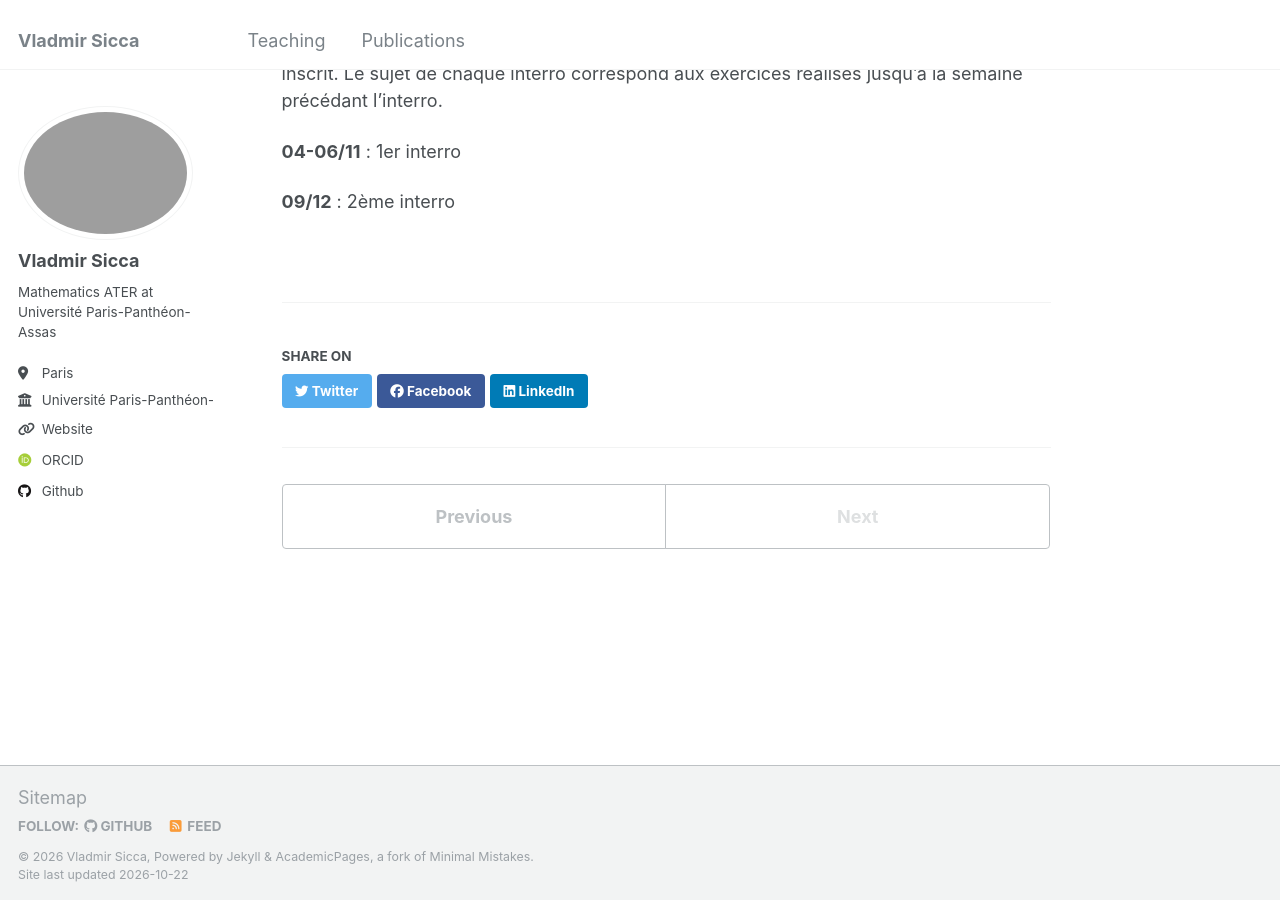
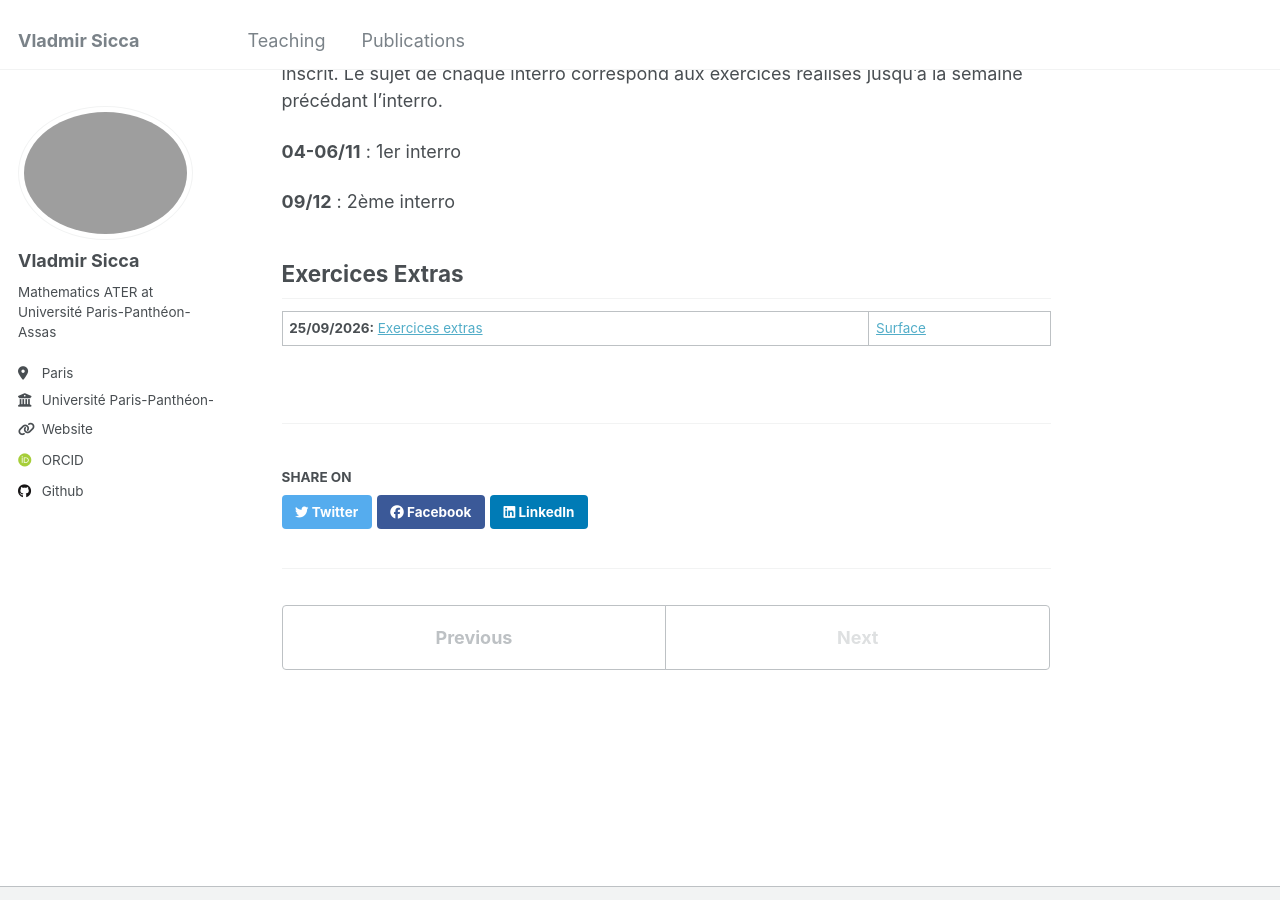
Before and after one commit to vladmirsicca/vladmirsicca.github.io, a Jekyll site: the page built from _teaching/2026_2_maths5_paris_assas.md, in a window 1280 px wide and 900 px high, scrolled down 1325 px. Built offline with Jekyll 4.4.1, drawn with Linux system fonts in a browser that asks for light colours; some web fonts are replaced.

Commit message:
Update 2026_2_maths5_paris_assas.md
Added extra exercices and surface for the first week.

```diff
--- a/_teaching/2026_2_maths5_paris_assas.md
+++ b/_teaching/2026_2_maths5_paris_assas.md
@@ -50,3 +50,7 @@ On va avoir deux interros. Il faut aller aux interros dans la séance à laquell
 **04-06/11** : 1er interro
 
 **09/12** : 2ème interro
+
+## Exercices Extras
+
+**25/09/2026:** [Exercices extras](https://drive.google.com/file/d/1Xtooh6cUF8dPsmvi3o4Gh6ZnGQYq0zVk/view?usp=sharing) | [Surface](https://drive.google.com/file/d/1-6043RmcSb2uYczDEV9zzwk0xDxCw6Dp/view?usp=sharing)
```
